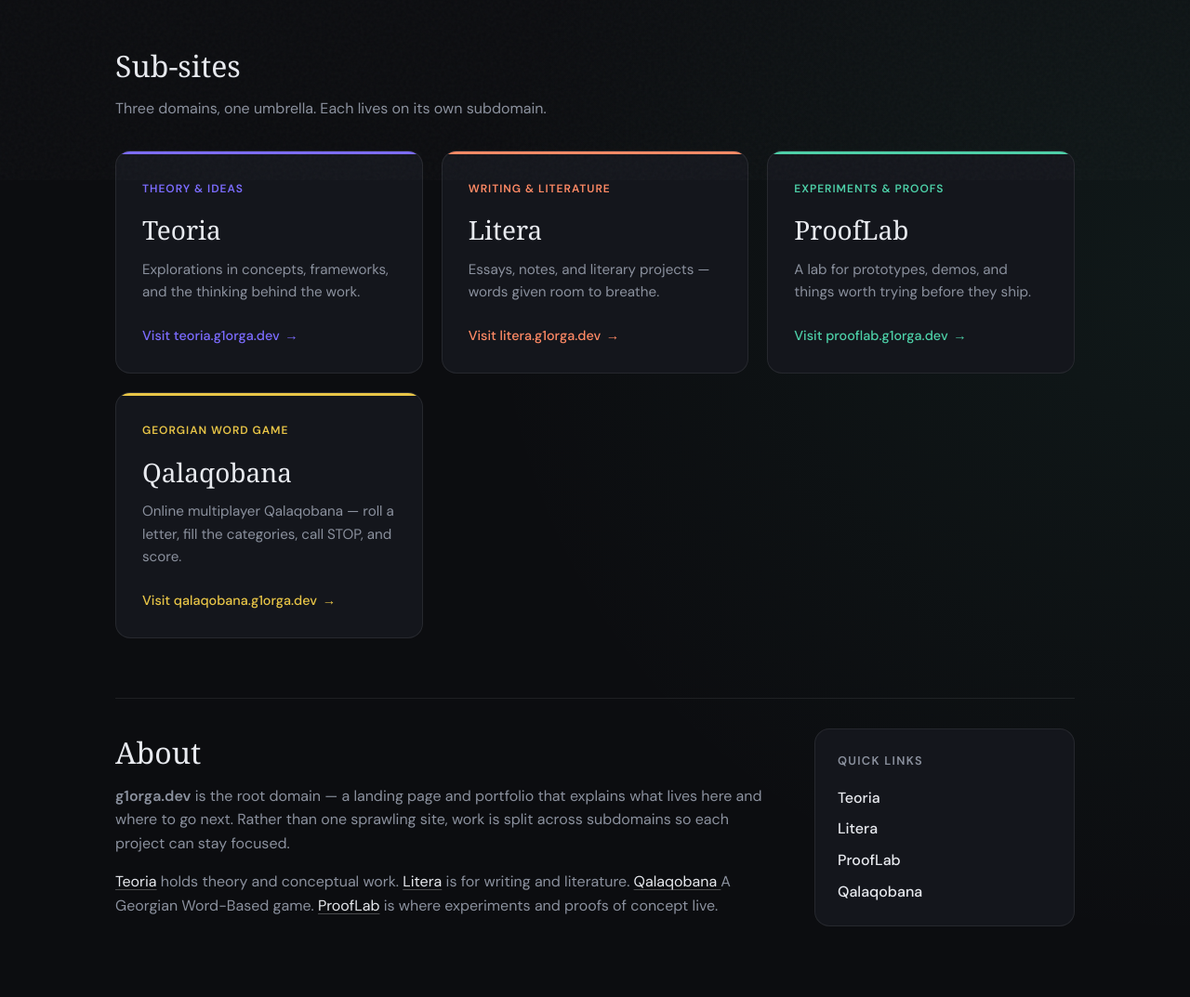
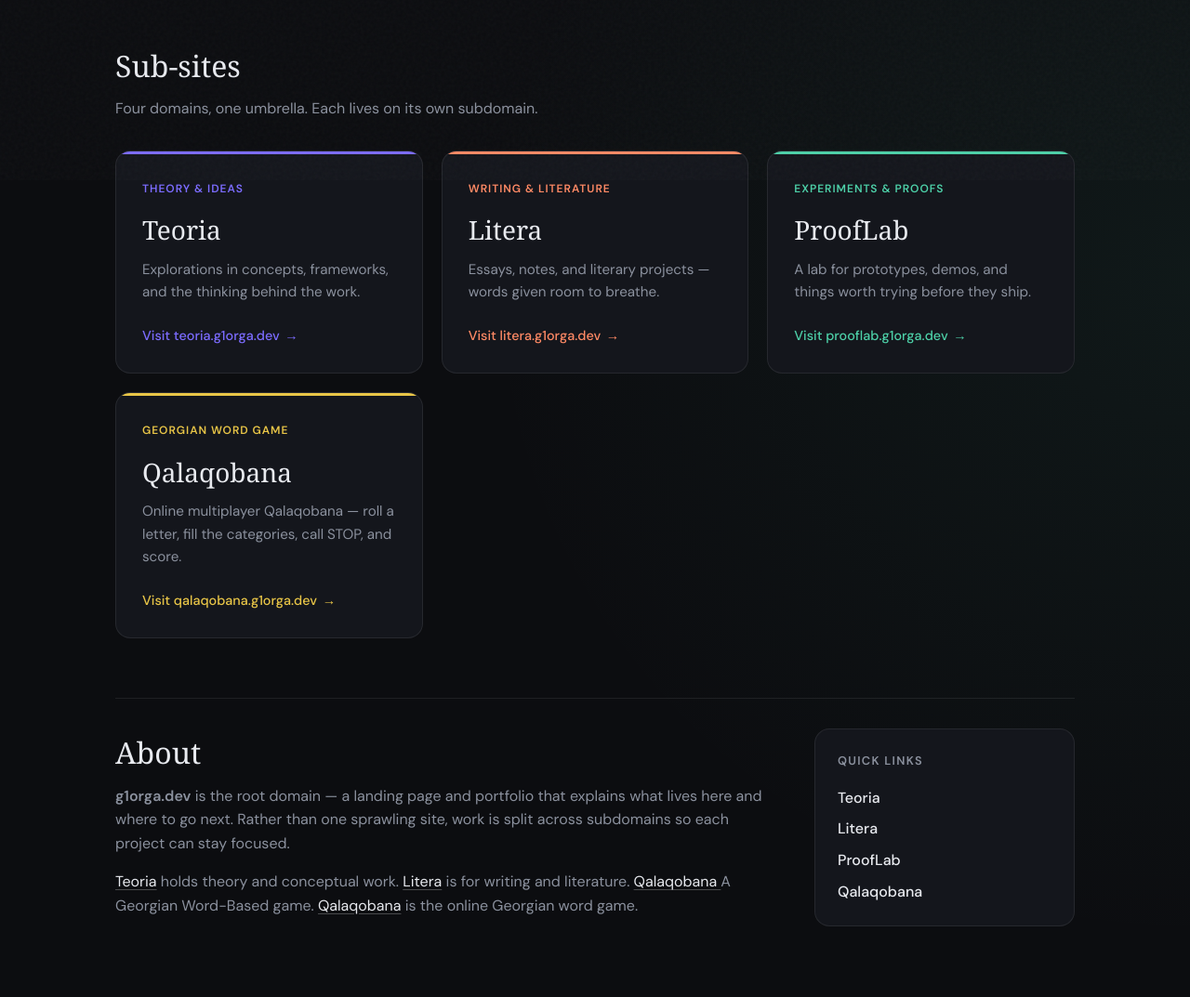
Before and after one commit to G10rga/g1orga-dev, a Flask app: page / in a window 1280 px wide. Shown: the part 606-1679 px from the top of the page at 93% size. Run offline with Flask 3, Linux system fonts and the light colour scheme; some web fonts are replaced.

Commit message:
Update site description and project details

```diff
--- a/templates/index.html
+++ b/templates/index.html
@@ -3,7 +3,7 @@
 <head>
   <meta charset="UTF-8">
   <meta name="viewport" content="width=device-width, initial-scale=1.0">
-  <meta name="description" content="g1orga.dev — portfolio and gateway to Teoria, Litera, and ProofLab.">
+  <meta name="description" content="g1orga.dev — portfolio and gateway to Teoria, Litera, ProofLab and Qalaqobana.">
   <title>g1orga.dev</title>
   <link rel="preconnect" href="https://fonts.googleapis.com">
   <link rel="preconnect" href="https://fonts.gstatic.com" crossorigin>
@@ -41,7 +41,7 @@
     <section id="projects" class="projects">
       <div class="section-head">
         <h2>Sub-sites</h2>
-        <p>Three domains, one umbrella. Each lives on its own subdomain.</p>
+        <p>Four domains, one umbrella. Each lives on its own subdomain.</p>
       </div>
 
       <div class="project-grid">
@@ -74,7 +74,7 @@
             <a href="https://teoria.g1orga.dev">Teoria</a> holds theory and conceptual work.
             <a href="https://litera.g1orga.dev">Litera</a> is for writing and literature.
             <a href="https://qalaqobana.g1orga.dev"> Qalaqobana </a> A Georgian Word-Based game.
-            <a href="https://prooflab.g1orga.dev">ProofLab</a> is where experiments and proofs of concept live.
+            <a href="https://qalaqobana.g1orga.dev">Qalaqobana</a> is the online Georgian word game.
           </p>
         </div>
         <aside class="about-aside">
```
